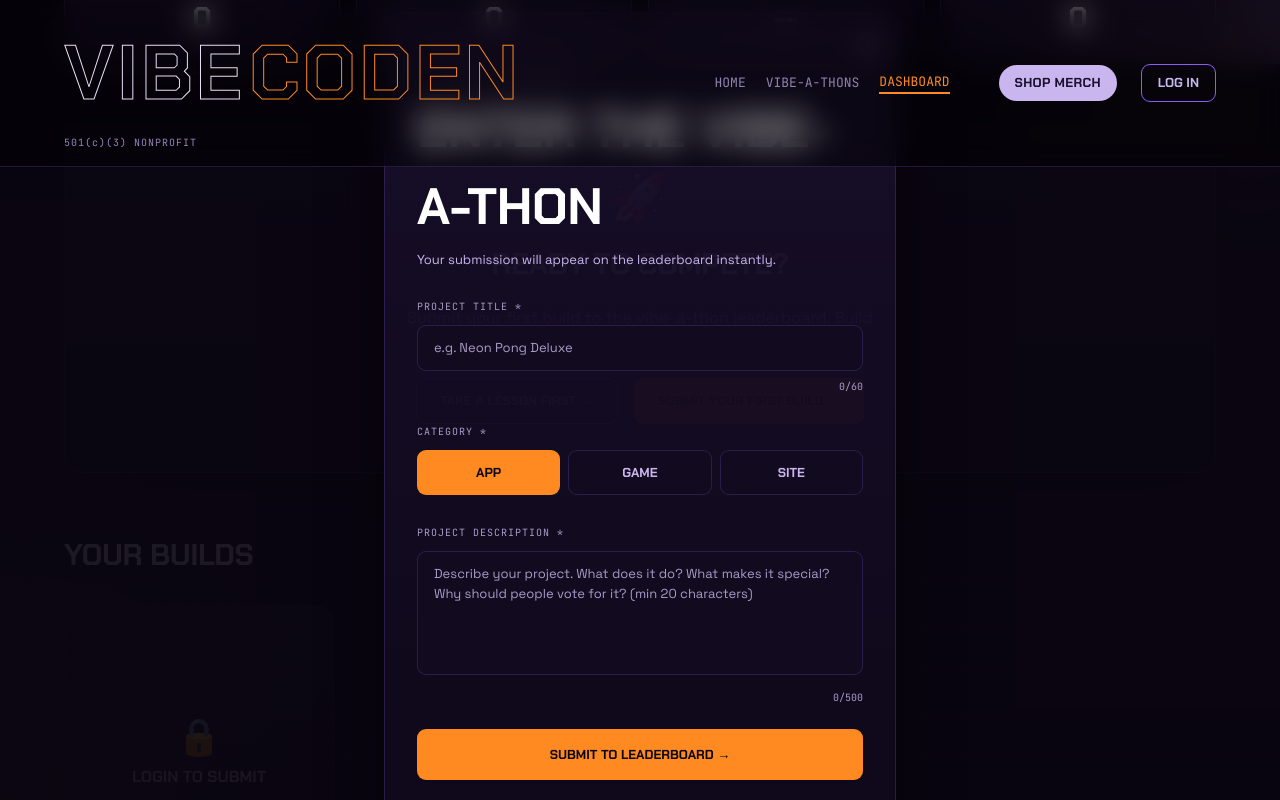
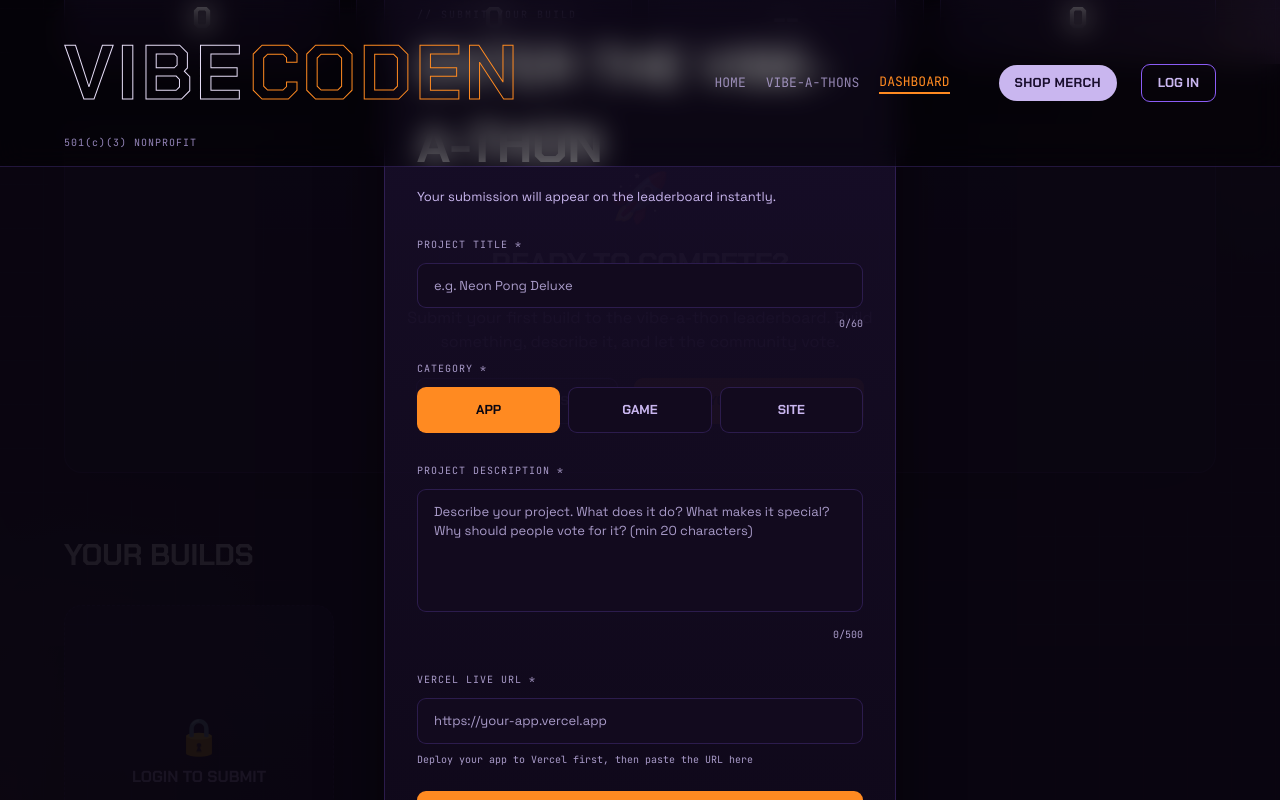
Before and after one commit to JonathanAilah/ailah-vibe, a Next.js app: page /dashboard in a window 1280 px wide. Both pictures are taken after a click on the button "SUBMIT YOUR FIRST BUILD →". Shown: the part 906-1706 px from the top of the page. Built offline with nearby package versions, Linux system fonts and the light colour scheme.

Commit message:
Add Vercel live URL validation and submission
Added validation for Vercel live URL input and updated project submission logic to include the live URL.

```diff
--- a/app/dashboard/page.tsx
+++ b/app/dashboard/page.tsx
@@ -19,14 +19,26 @@ export default function Dashboard() {
   const [submitTitle, setSubmitTitle] = useState('')
   const [submitDescription, setSubmitDescription] = useState('')
   const [submitCategory, setSubmitCategory] = useState<'App' | 'Game' | 'Site'>('App')
+  const [submitLiveUrl, setSubmitLiveUrl] = useState('')
   const [submitted, setSubmitted] = useState(false)
   const [error, setError] = useState('')
+
+  const isValidVercelUrl = (url: string) => {
+    try {
+      const parsed = new URL(url)
+      return parsed.hostname.endsWith('.vercel.app') && parsed.protocol === 'https:'
+    } catch {
+      return false
+    }
+  }
 
   const handleSubmit = () => {
     if (!submitTitle.trim()) { setError('Please enter a project title.'); return }
     if (!submitDescription.trim()) { setError('Please enter a project description.'); return }
     if (submitDescription.trim().length < 20) { setError('Description must be at least 20 characters.'); return }
-    submitProject(submitTitle.trim(), submitDescription.trim(), submitCategory)
+    if (!submitLiveUrl.trim()) { setError('Please enter your Vercel live URL.'); return }
+    if (!isValidVercelUrl(submitLiveUrl.trim())) { setError('Please enter a valid Vercel URL (e.g. https://your-app.vercel.app)'); return }
+    submitProject(submitTitle.trim(), submitDescription.trim(), submitCategory, submitLiveUrl.trim())
     setSubmitted(true)
     setError('')
   }
@@ -37,6 +49,7 @@ export default function Dashboard() {
     setSubmitTitle('')
     setSubmitDescription('')
     setSubmitCategory('App')
+    setSubmitLiveUrl('')
     setError('')
   }
 
@@ -439,6 +452,39 @@ export default function Dashboard() {
                   <p className="text-xs text-lavender-dim text-right font-mono">{submitDescription.length}/500</p>
                 </div>
 
+                {/* Live URL */}
+                <div className="space-y-2">
+                  <label className="font-mono text-xs text-lavender-dim uppercase tracking-widest">
+                    Vercel Live URL *
+                  </label>
+                  <input
+                    type="url"
+                    placeholder="https://your-app.vercel.app"
+                    value={submitLiveUrl}
+                    onChange={(e) => { setSubmitLiveUrl(e.target.value); setError('') }}
+                    className={`w-full bg-panel-deep border rounded-sm px-4 py-3 text-lavender font-grotesk text-sm outline-none transition-colors placeholder-lavender-dim ${
+                      submitLiveUrl && !isValidVercelUrl(submitLiveUrl)
+                        ? 'border-red-500'
+                        : submitLiveUrl && isValidVercelUrl(submitLiveUrl)
+                        ? 'border-success-green'
+                        : 'border-violet-border focus:border-violet-accent'
+                    }`}
+                  />
+                  {submitLiveUrl && !isValidVercelUrl(submitLiveUrl) && (
+                    <p className="text-red-400 font-mono text-xs">
+                      ✗ Must be a Vercel URL (https://your-app.vercel.app)
+                    </p>
+                  )}
+                  {submitLiveUrl && isValidVercelUrl(submitLiveUrl) && (
+                    <p className="text-success-green font-mono text-xs">
+                      ✓ Valid Vercel URL
+                    </p>
+                  )}
+                  <p className="text-xs text-lavender-dim font-mono">
+                    Deploy your app to Vercel first, then paste the URL here
+                  </p>
+                </div>
+
                 {/* Error */}
                 {error && (
                   <p className="text-red-400 font-mono text-xs bg-red-500/10 border border-red-500/30 rounded p-3">
```
